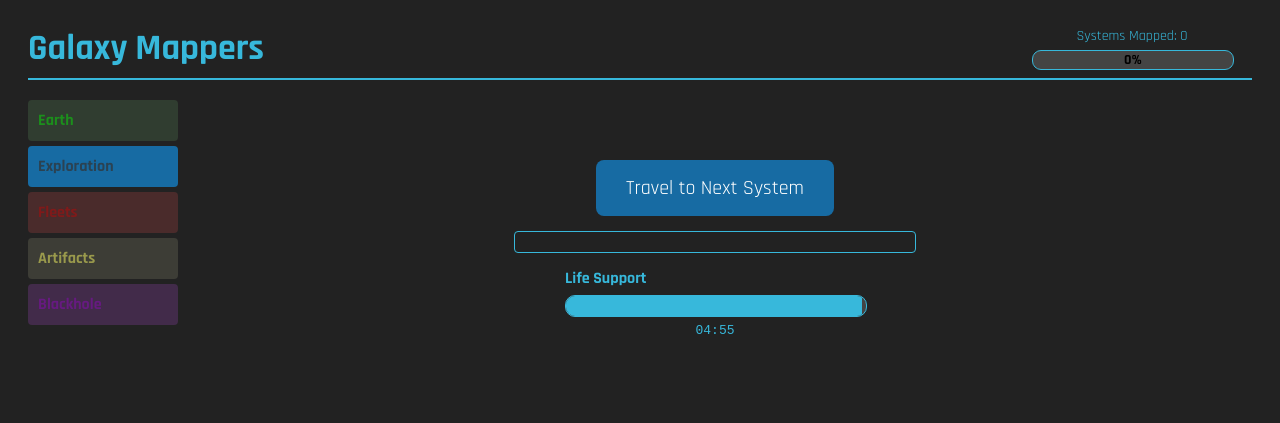
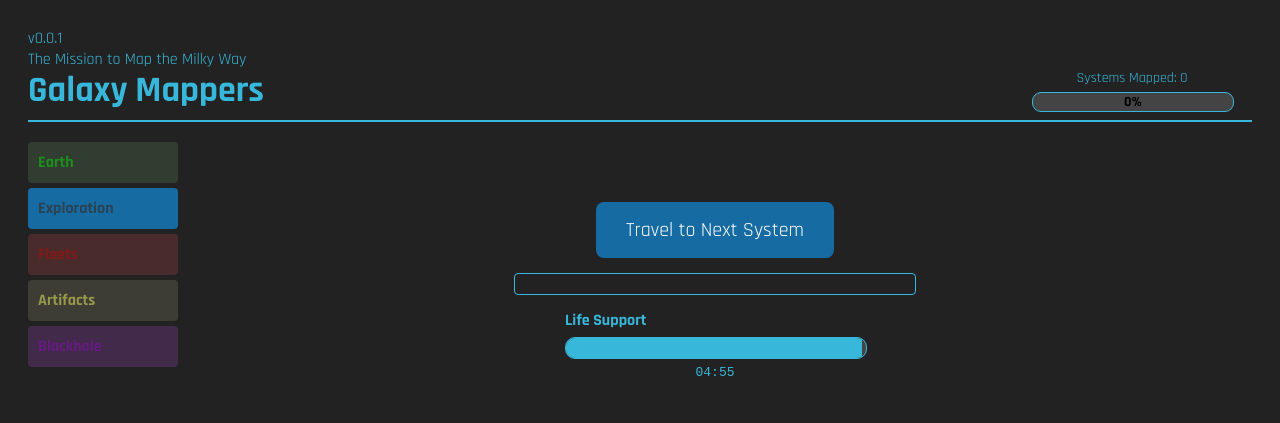
Before and after one commit to jsigmon91/galaxymappers, a plain HTML site: page index.html in a window 1280 px wide. Drawn offline with Linux system fonts and the light colour scheme.

Commit message:
Update index.html

```diff
--- a/index.html
+++ b/index.html
@@ -6,6 +6,11 @@
   <link rel="stylesheet" href="style.css" />
 </head>
 <body>
+  <!-- Version number at the very top -->
+  <div id="versionNumber">v0.0.1</div>
+
+<!-- Optional subtitle (appears above the title, aligned right) -->
+  <div id="gameSubtitle">The Mission to Map the Milky Way</div>
   <div id="topBar">
     <h1 id="gameTitle">Galaxy Mappers</h1>
     <div id="tracker">
```
